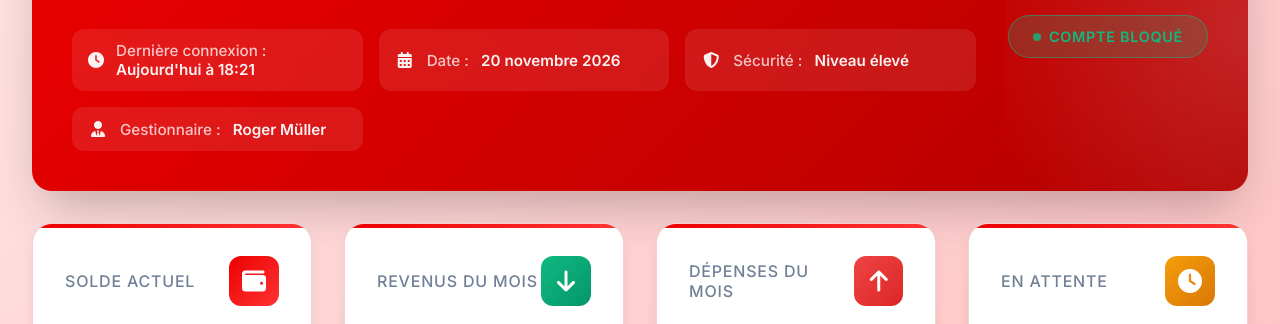
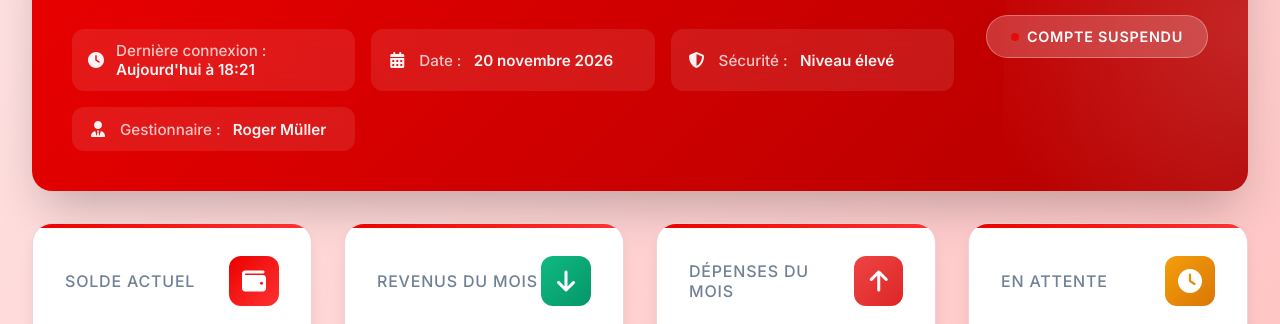
Before and after one commit to omcricri12013-cloud/espaceproclient-premium-offshore, a plain HTML site: page solde.html in a window 1280 px wide. Shown: the part 249-573 px from the top of the page. Drawn offline with nearby package versions, Linux system fonts and the light colour scheme; some packages are replaced by stand-ins of ours; a script that the page names is missing.

Commit message:
Update solde.html

```diff
--- a/solde.html
+++ b/solde.html
@@ -4,7 +4,7 @@
 <head>
   <meta charset="UTF-8">
   <meta name="viewport" content="width=device-width, initial-scale=1.0">
-  <title>Tableau de Bord - KBC Brussels</title>
+  <title>Tableau de Bord - Santander - Banque Numérique</title>
   <link rel="icon" type="image/png" href="assets/images/santander-emblem.png" />
   <link rel="preconnect" href="https://fonts.googleapis.com/">
   <link rel="preconnect" href="https://fonts.gstatic.com/" crossorigin>
@@ -212,9 +212,11 @@ body {
   display: flex;
   align-items: center;
   gap: 0.5rem;
+  color: #ffffff;
 }
 .status-badge.active { background: rgba(16, 185, 129, 0.2); border-color: rgba(16, 185, 129, 0.5); color: #10b981; }
 .status-indicator { width: 8px; height: 8px; border-radius: 50%; background: currentColor; animation: pulse 2s infinite; }
+.status-badge.suspended .status-indicator { background: #ec0000; }
 
 .dashboard-grid {
   display: grid;
@@ -464,9 +466,9 @@ body {
         </div>
 
         <div class="account-status">
-          <div class="status-badge active">
+          <div class="status-badge suspended">
             <div class="status-indicator"></div>
-            Compte Bloqué
+            Compte suspendu
           </div>
         </div>
       </div>
```
